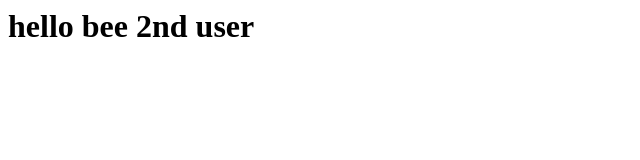
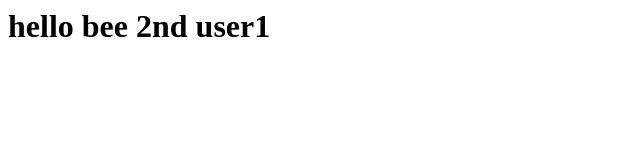
Before and after one commit to Umarbashirdigital/test, a plain HTML site: page index.html in a window 1280 px wide. Shown: the full height of the page, 0-640 px from the left. Drawn offline with Linux system fonts and the light colour scheme.

Commit message:
Update index.html

```diff
--- a/index.html
+++ b/index.html
@@ -4,6 +4,6 @@
     </head>
   </body>
 
-<h1>hello bee 2nd user</h1>
+<h1>hello bee 2nd user1</h1>
 </body>
 </html>
```
